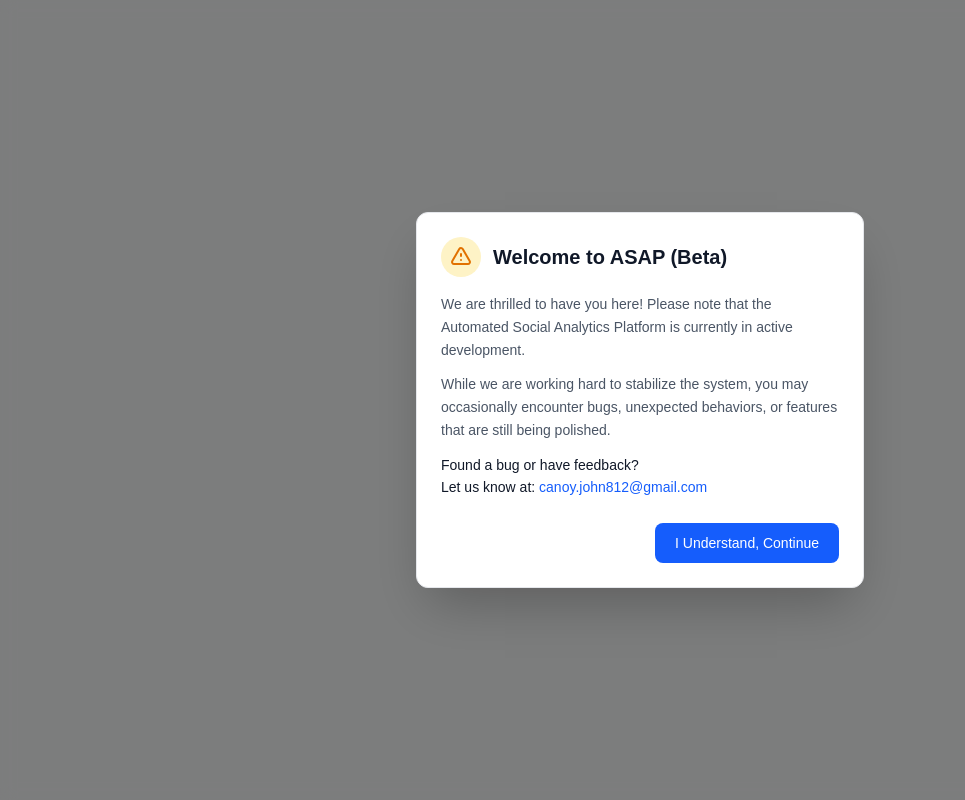
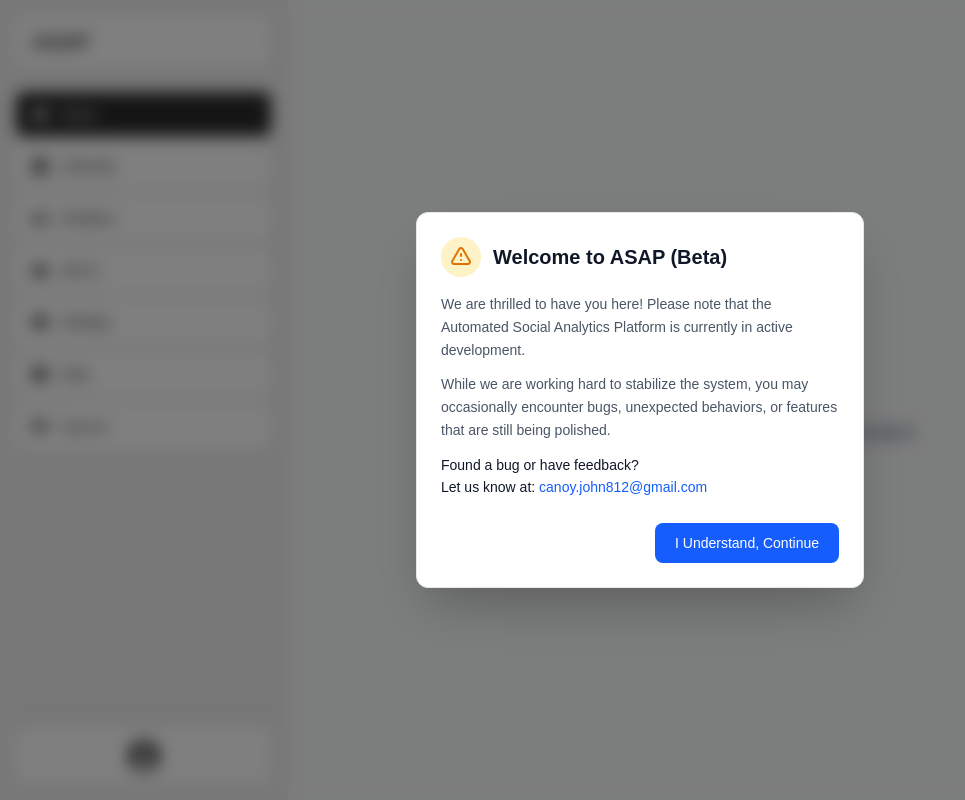
Before and after one commit to JohnLloydCanoy/asap-frontend, a Next.js app: page / in a window 1280 px wide. Shown: the whole page, without its empty margins (0-965 px from the left). Built offline with nearby package versions, Linux system fonts and the light colour scheme.

Commit message:
adding navigation bar file

```diff
--- a/src/app/layout.tsx
+++ b/src/app/layout.tsx
@@ -1,6 +1,7 @@
 import type { Metadata } from "next";
 import { Geist, Geist_Mono } from "next/font/google";
 import "./globals.css";
+import NavigationBar from "../../components/ui/NavigationBar";
 
 const geistSans = Geist({
   variable: "--font-geist-sans",
@@ -14,7 +15,7 @@
 
 export const metadata: Metadata = {
   title: "Automated Social Analytics Platform",
-  description: "Generated by create next app",
+  description: "ASAP frontend",
 };
 
 export default function RootLayout({
@@ -23,11 +24,15 @@
   children: React.ReactNode;
 }>) {
   return (
-    <html
-      lang="en"
-      className={`${geistSans.variable} ${geistMono.variable} h-full antialiased`}
-    >
-      <body className="min-h-full flex flex-col">{children}</body>
+    <html lang="en">
+      <body className={`${geistSans.variable} ${geistMono.variable} antialiased`}>
+        <div className="md:flex">
+          <NavigationBar />
+          <main className="min-h-screen flex-1 bg-white pt-16 md:pt-0">
+            {children}
+          </main>
+        </div>
+      </body>
     </html>
   );
 }
```
